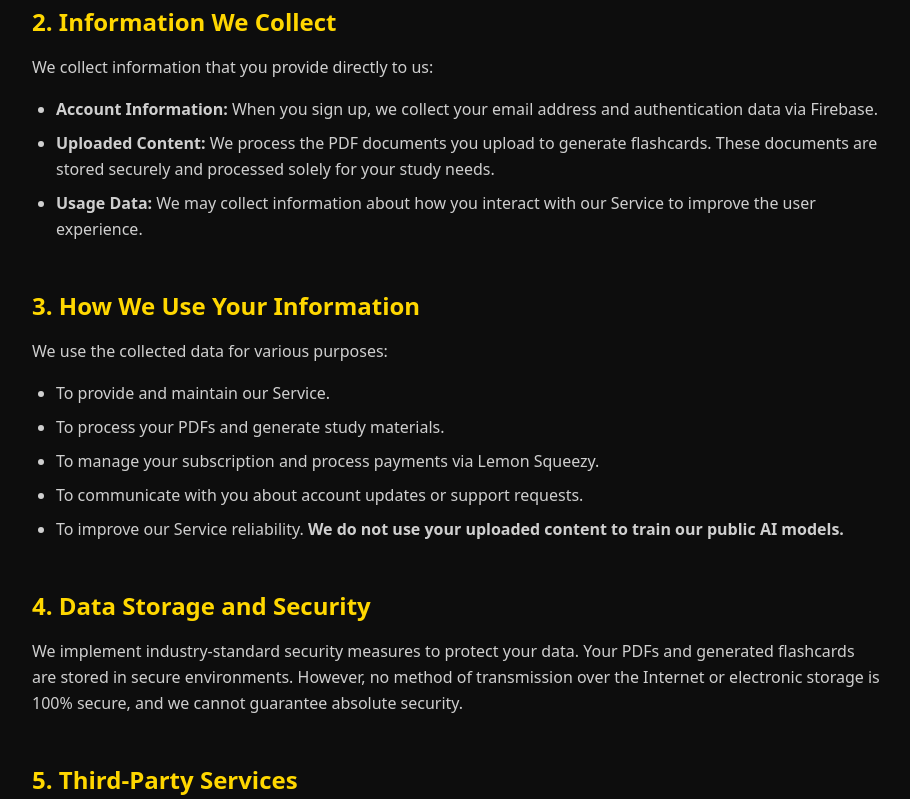
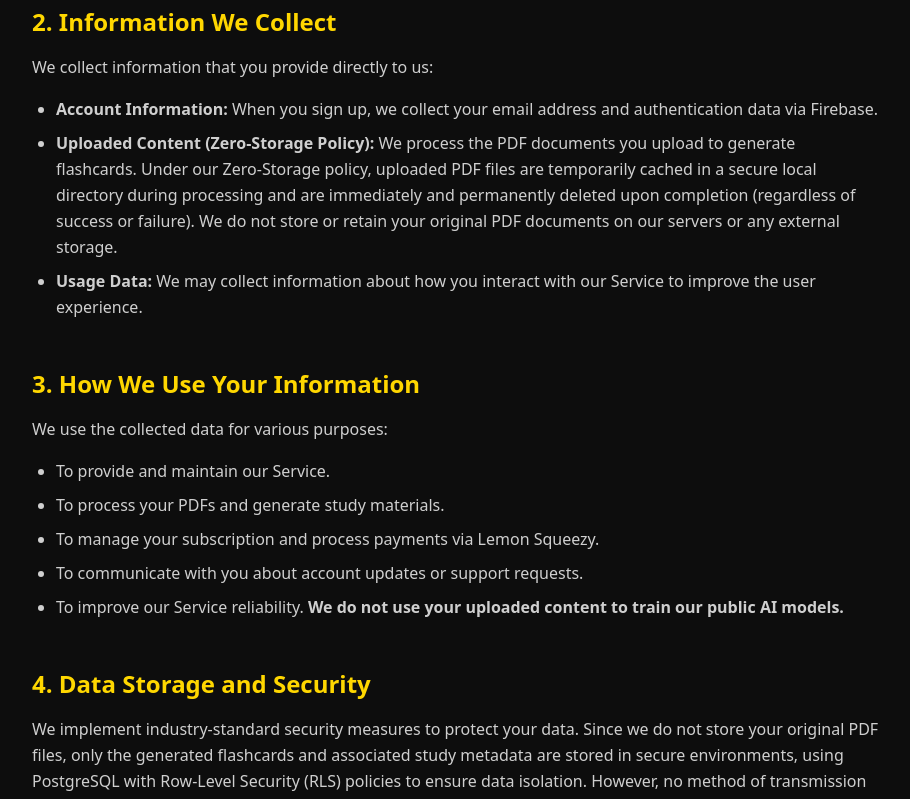
Before and after one commit to Seung-zedd/cubrain, a SvelteKit app in the folder frontend/: page /privacy in a window 1280 px wide. Shown: the part 400-1199 px from the top of the page, without its empty margins (184-1094 px from the left). Built offline with nearby package versions, Linux system fonts and the light colour scheme; no server answers.

Commit message:
📚docs: update privacy policy to reflect PDF zero-storage policy

```diff
--- a/frontend/src/routes/(marketing)/privacy/+page.svelte
+++ b/frontend/src/routes/(marketing)/privacy/+page.svelte
@@ -1,6 +1,6 @@
 <div class="max-w-4xl mx-auto py-20 px-6 text-white/80 leading-relaxed">
   <h1 class="text-4xl font-bold text-white mb-8">Privacy Policy</h1>
-  <p class="mb-8 text-zinc-400">Last updated: January 12, 2026</p>
+  <p class="mb-8 text-zinc-400">Last updated: May 28, 2026</p>
 
   <section class="mb-12">
     <h2 class="text-2xl font-semibold text-[#FFD700] mb-4">1. Introduction</h2>
@@ -22,9 +22,11 @@
         address and authentication data via Firebase.
       </li>
       <li>
-        <strong>Uploaded Content:</strong> We process the PDF documents you upload
-        to generate flashcards. These documents are stored securely and processed
-        solely for your study needs.
+        <strong>Uploaded Content (Zero-Storage Policy):</strong> We process the PDF documents you upload
+        to generate flashcards. Under our Zero-Storage policy, uploaded PDF files are temporarily
+        cached in a secure local directory during processing and are immediately and permanently deleted
+        upon completion (regardless of success or failure). We do not store or retain your original PDF
+        documents on our servers or any external storage.
       </li>
       <li>
         <strong>Usage Data:</strong> We may collect information about how you interact
@@ -61,9 +63,10 @@
     </h2>
     <p>
       We implement industry-standard security measures to protect your data.
-      Your PDFs and generated flashcards are stored in secure environments.
-      However, no method of transmission over the Internet or electronic storage
-      is 100% secure, and we cannot guarantee absolute security.
+      Since we do not store your original PDF files, only the generated flashcards and associated study metadata
+      are stored in secure environments, using PostgreSQL with Row-Level Security (RLS) policies to ensure data
+      isolation. However, no method of transmission over the Internet or electronic storage is 100% secure, and
+      we cannot guarantee absolute security.
     </p>
   </section>
 
```
